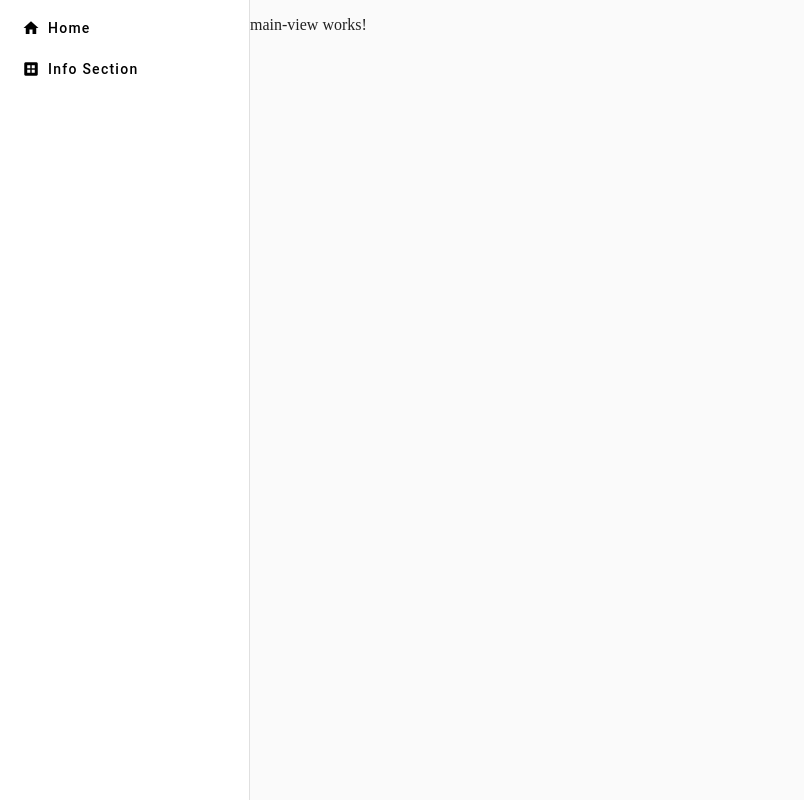
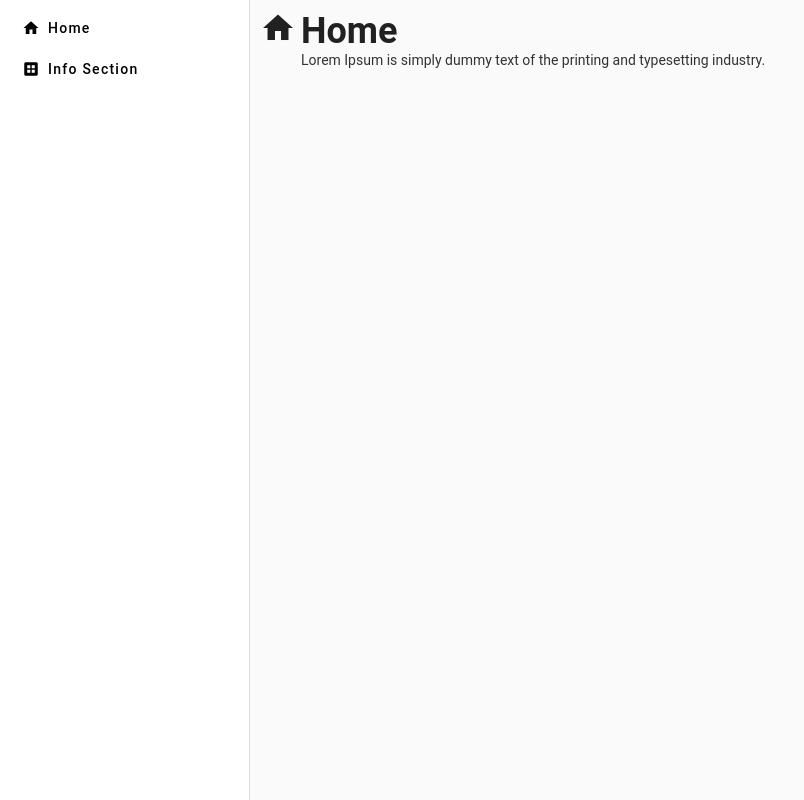
Before and after one commit to ermicioi/ask, an Angular app: page / in a window 1280 px wide. Shown: the whole page, without its empty margins (0-804 px from the left). Built offline with nearby package versions, Linux system fonts and the light colour scheme.

Commit message:
Added base view

```diff
--- a/src/app/app.module.ts
+++ b/src/app/app.module.ts
@@ -9,13 +9,15 @@ import { RouterModule } from '@angular/router';
 import { AppComponent } from './app.component';
 import { MainViewComponent } from './views/main-view/main-view.component';
 import { MenuComponent, MenuItemMarker } from './components/core/menu/menu.component';
+import { ViewBaseComponent } from './components/shared/view-base/view-base.component';
 
 @NgModule({
   declarations: [
     AppComponent,
     MainViewComponent,
     MenuComponent,
-    MenuItemMarker
+    MenuItemMarker,
+    ViewBaseComponent
   ],
   imports: [
     BrowserModule,
--- /dev/null
+++ b/src/app/components/shared/view-base/view-base.component.html
@@ -0,0 +1,12 @@
+<div class="c-header">
+  <div class="c-left-panel">
+    <ng-content select="mat-icon[header-icon]"></ng-content>
+    <div class="c-header-title">
+      <h1><ng-content select="[header-title]"></ng-content></h1>
+      <p><ng-content select="[header-subtitle]"></ng-content></p>
+    </div>
+  </div>
+  <div class="c-right-panel">
+    <ng-content select="[header-toolbar]"></ng-content>
+  </div>
+</div>
--- /dev/null
+++ b/src/app/components/shared/view-base/view-base.component.scss
@@ -0,0 +1,52 @@
+:host {
+  display: flex;
+  flex-direction: column;
+  align-items: flex-start;
+  justify-content: flex-start;
+  padding: 10px;
+
+  .c-header {
+    display: flex;
+    flex-direction: row;
+    justify-content: space-between;
+
+    margin: 0 0 20px 0;
+    width: 100%;
+
+    .c-left-panel {
+      display: flex;
+      flex-direction: row;
+      justify-content: flex-start;
+      align-items: flex-start;
+      gap: 0 5px;
+
+      .c-header-title {
+        display: flex;
+        flex-direction: column;
+        justify-content: flex-start;
+        align-items: flex-start;
+        gap: 0 5px;
+
+        h1 {
+          font-size: 36px;
+          margin: 0;
+        }
+
+        p {
+          font-size: 14px;
+          margin: 0;
+          color: rgba(0, 0, 0, 0.8);
+        }
+      }
+
+      ::ng-deep {
+        mat-icon {
+          $size: 36px;
+          width: $size;
+          height: $size;
+          font-size: $size;
+        }
+      }
+    }
+  }
+}
--- a/src/app/views/main-view/main-view.component.html
+++ b/src/app/views/main-view/main-view.component.html
@@ -1 +1,5 @@
-<p>main-view works!</p>
+<app-view-base>
+  <ng-container header-title>Home</ng-container>
+  <ng-container header-subtitle>Lorem Ipsum is simply dummy text of the printing and typesetting industry.</ng-container>
+  <mat-icon header-icon>home</mat-icon>
+</app-view-base>
--- a/src/styles.css
+++ b/src/styles.css
@@ -7,4 +7,6 @@ body {
 
   margin: 0;
   padding: 0;
+
+  font-family: 'Roboto', 'Helvetica Neue Light', 'Helvetica';
 }
```
Also changed, not shown: src/app/components/shared/view-base/view-base.component.ts (added, +10 -0 lines), 1 other file (tests, documents, lock files or other folders).
